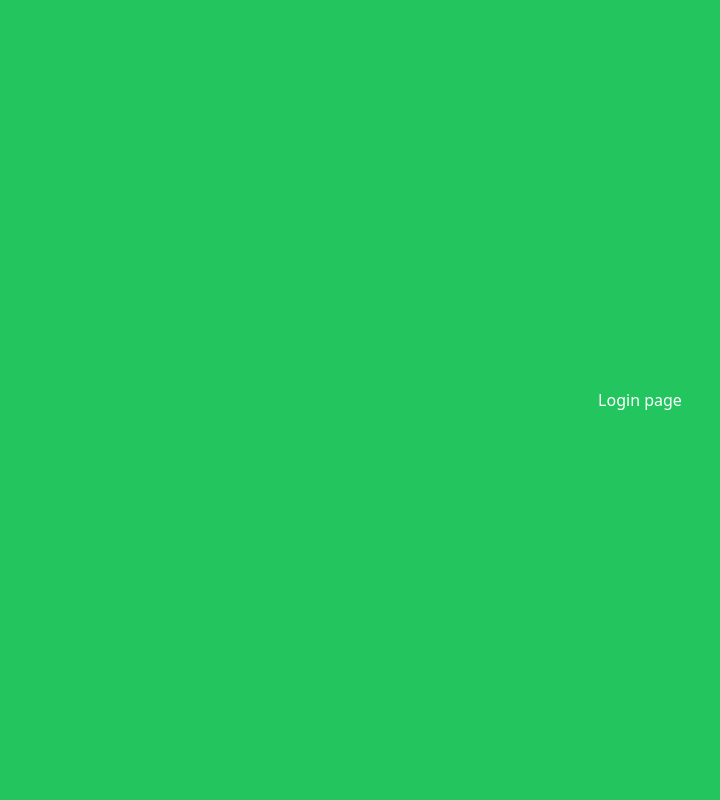
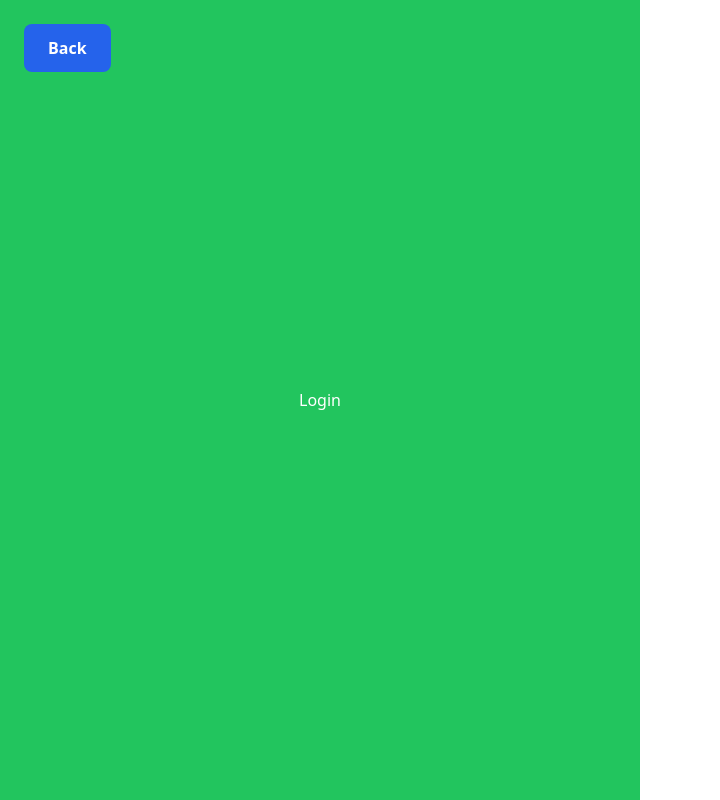
Before and after one commit to Douglasmyu/remote-collab-react, a React (Vite) app: page /Login in a window 1280 px wide. Shown: the whole page, without its empty margins (0-720 px from the left). Built offline with nearby package versions, Linux system fonts and the light colour scheme.

Commit message:
fixed screen

```diff
--- a/src/pages/login.jsx
+++ b/src/pages/login.jsx
@@ -1,9 +1,31 @@
 import React from "react"
+import collabImage from "../assets/react.svg"; // 🖼️ Replace with your image
+import { Link } from "react-router-dom";
 
 function login() {
     return(
-        <div>
-            <h1>Login page</h1>
+        <div id="whole" className="min-h-screen flex w-full">
+            {/* right side white */}
+            <div id="right" className="w-1/2 bg-green-500 text-white flex flex-col items-center justify-center p-8">
+                <h2>Login</h2>
+                {/* back button */}
+                <div className="absolute top-6 left-6">
+                    <Link to="/"><button
+                    className="bg-blue-600 hover:bg-blue-700
+                    text-white font-semibold px-6 py-3 rounded-lg
+                    transition">
+                    Back</button></Link>
+                </div>
+                {/* register */}
+                <div id="register">
+
+                </div>
+            </div>
+
+            {/* left side */}
+            <div id="left" className="w-1/2 bg-white">
+
+            </div>
         </div>
     )
 }
--- a/src/pages/register.jsx
+++ b/src/pages/register.jsx
@@ -3,7 +3,7 @@ import collabImage from "../assets/react.svg"; // 🖼️ Replace with your imag
 
 export default function Register() {
   return (
-    <div className="min-h-screen flex">
+    <div className="min-h-screen flex w-full">
       {/* green Left Side yo */}
       <div className="w-1/2 bg-green-500 text-white flex flex-col items-center justify-center p-8">
         <img
@@ -17,7 +17,9 @@ export default function Register() {
       {/* 🔙 Back Button */}
         <div className="absolute top-6 left-6">
           <Link to="/">
-            <button className="bg-white text-black px-4 py-2 rounded-lg font-semibold">
+            <button className="bg-blue-600 hover:bg-blue-700
+                    text-white font-semibold px-6 py-3 rounded-lg
+                    transition">
               Back
             </button>
           </Link>
```
